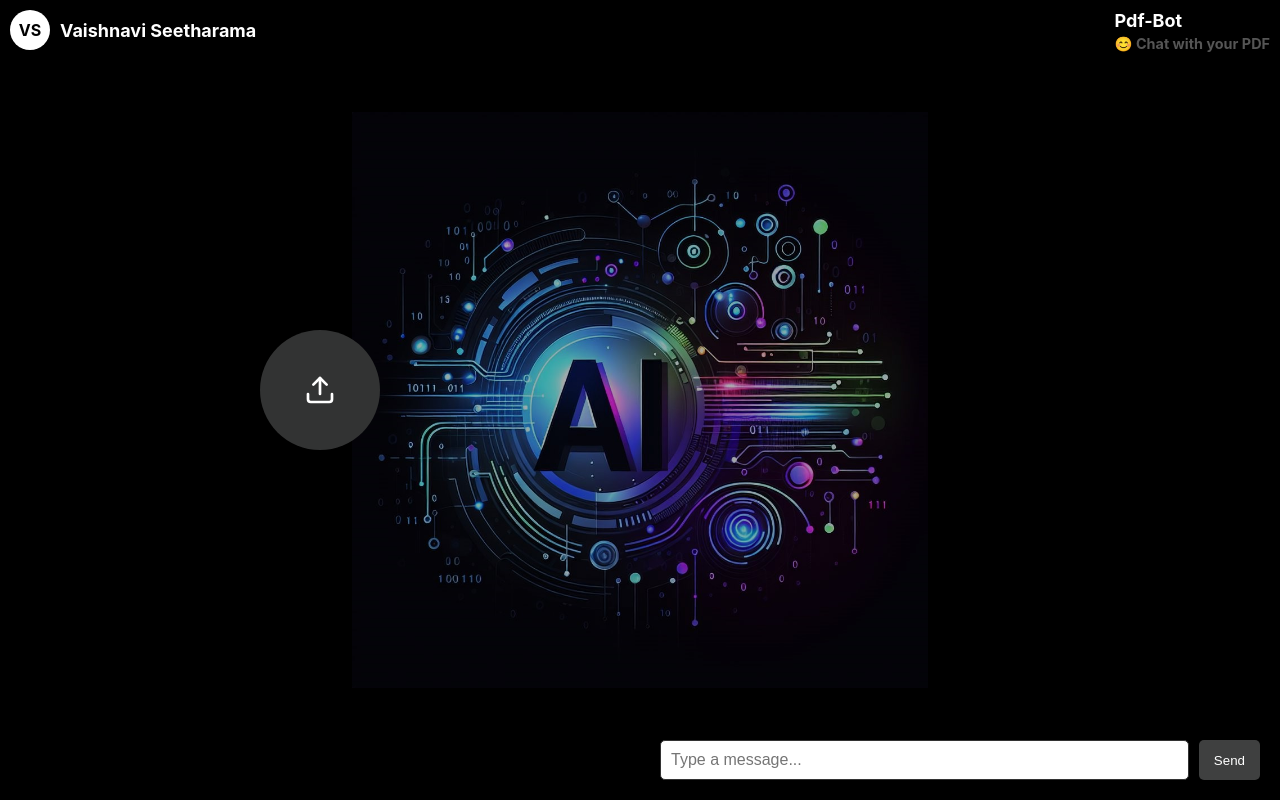
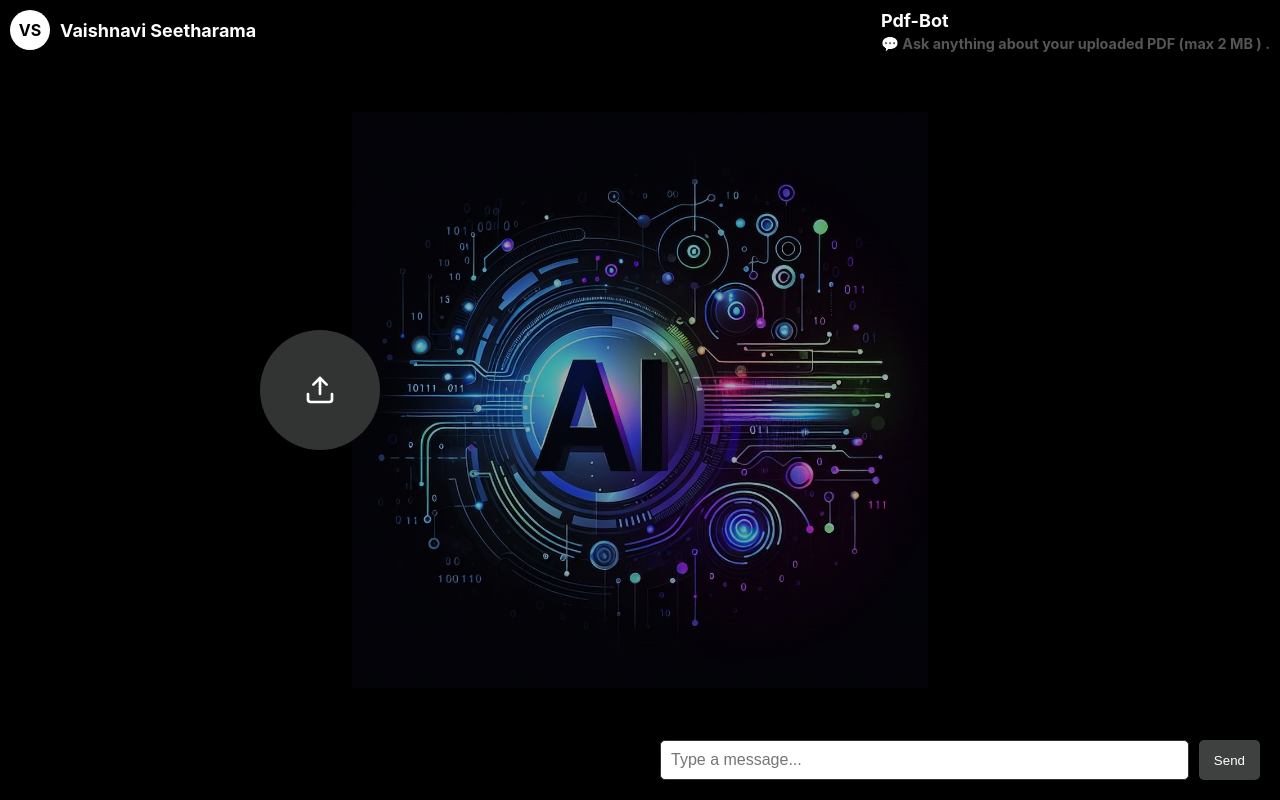
Before and after one commit to Vaishnavi-seetharama/emotion_pdf_bot, a React (Create React App) app: page /pdfbot in a window 1280 px wide. Built offline with nearby package versions, Linux system fonts and the light colour scheme.

Commit message:
Update pdfbot.js

```diff
--- a/src/pdfbot.js
+++ b/src/pdfbot.js
@@ -277,7 +277,7 @@ const PdfBot = () => {
       </Header>
       <TopRightHeading>Pdf-Bot
           <p style={{ fontSize: '0.9rem', color: '#555', marginTop: '4px' }}>
-        😊 <strong>Chat with your PDF</strong>
+        💬 <strong>Ask anything about your uploaded PDF (max 2 MB ) .</strong>
       </p>
           </TopRightHeading>
 
```
